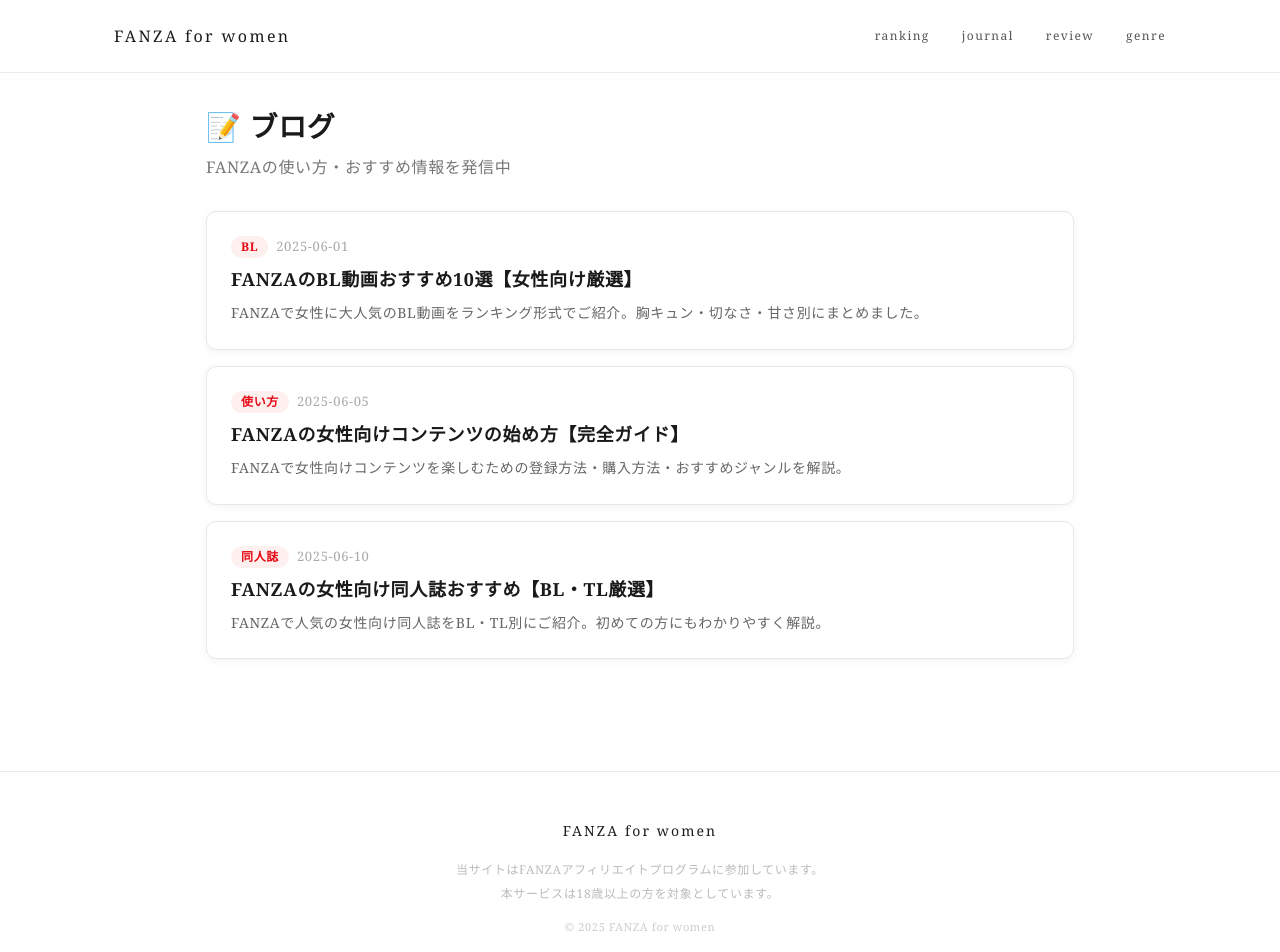
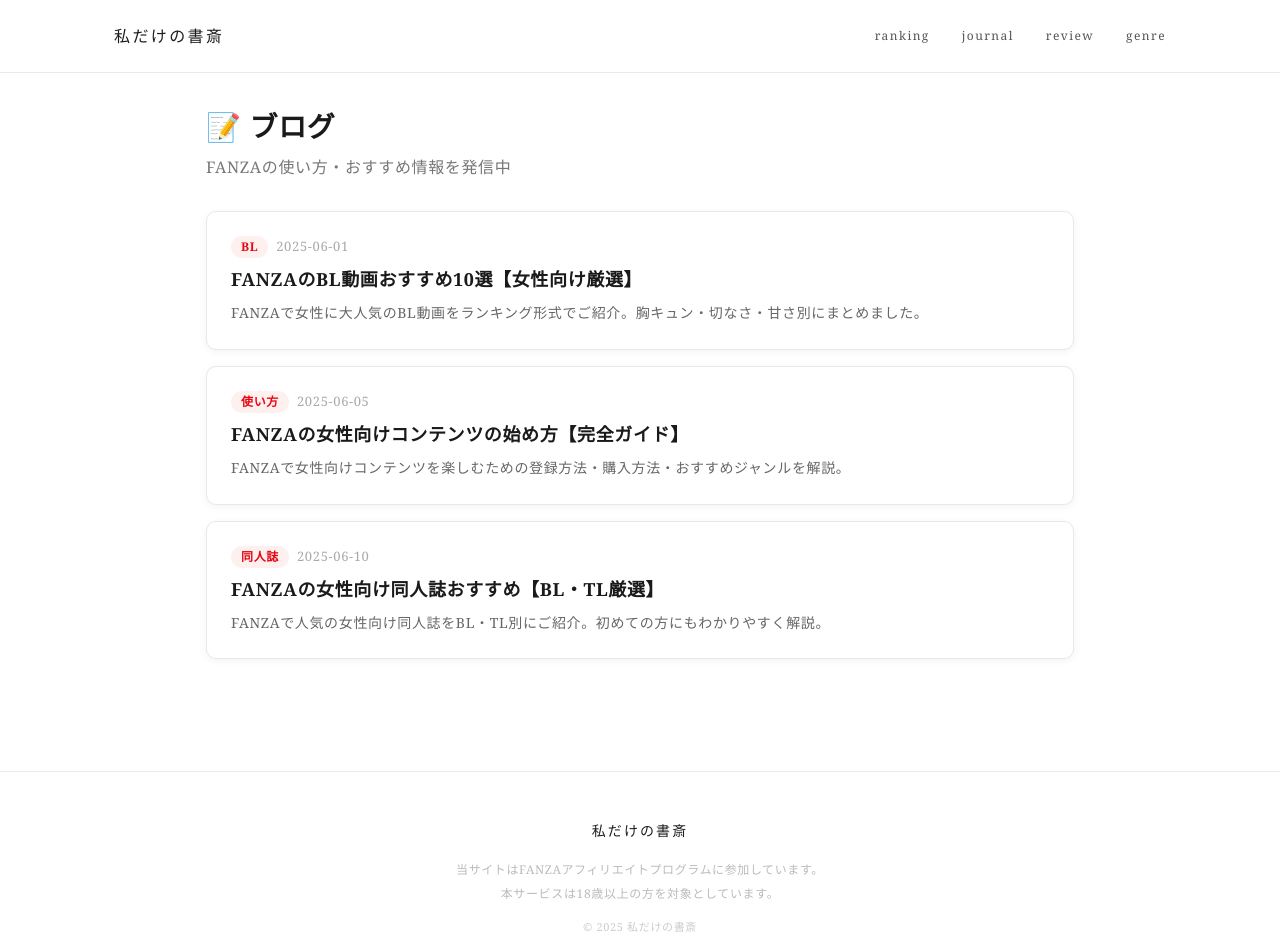
Before and after one commit to kyosukenishimura-creator/fanza-best-movies, a Next.js app: page /blog in a window 1280 px wide. Shown: the top 952 px of the page. Built offline with nearby package versions, Linux system fonts and the light colour scheme.

Commit message:
サイト名を「私だけの書斎」に変更

```diff
--- a/src/app/layout.tsx
+++ b/src/app/layout.tsx
@@ -4,8 +4,8 @@
 import Footer from "@/components/Footer";
 
 export const metadata: Metadata = {
-  title: "FANZA女性向けナビ | BL・乙女・同人おすすめランキング",
-  description: "FANZAの女性向けコンテンツをジャンル別にご紹介。BL・乙女ゲーム・女性向け同人の口コミ・ランキングを掲載。",
+  title: "私だけの書斎 | BL・乙女・女性向け同人おすすめ",
+  description: "女性のための大人コンテンツガイド。BL・乙女ゲーム・女性向け同人の口コミ・ランキングを掲載。",
 };
 
 export default function RootLayout({
--- a/src/app/page.tsx
+++ b/src/app/page.tsx
@@ -9,7 +9,7 @@
 
       {/* ヒーロー */}
       <section style={{ background: "#f5f0ee", padding: "96px 24px", textAlign: "center" }}>
-        <p style={{ color: "#b5838d", fontSize: 11, letterSpacing: "0.2em", marginBottom: 20 }}>FANZA for women</p>
+        <p style={{ color: "#b5838d", fontSize: 11, letterSpacing: "0.2em", marginBottom: 20 }}>私だけの書斎</p>
         <h1 style={{ fontSize: 28, fontWeight: "400", lineHeight: 1.9, color: "#1c1c1c", letterSpacing: "0.1em", marginBottom: 24, fontFamily: "Georgia, serif" }}>
           BL・乙女・女性向け同人を<br />もっと、自分らしく。
         </h1>
--- a/src/components/Footer.tsx
+++ b/src/components/Footer.tsx
@@ -2,10 +2,10 @@
   return (
     <footer style={{ borderTop: "1px solid #ebebeb", padding: "48px 24px", marginTop: 80 }}>
       <div style={{ maxWidth: 1100, margin: "0 auto", textAlign: "center" }}>
-        <p style={{ fontFamily: "Georgia, serif", fontSize: 14, letterSpacing: "0.15em", color: "#1c1c1c", marginBottom: 20 }}>FANZA for women</p>
+        <p style={{ fontFamily: "Georgia, serif", fontSize: 14, letterSpacing: "0.15em", color: "#1c1c1c", marginBottom: 20 }}>私だけの書斎</p>
         <p style={{ color: "#bbb", fontSize: 12, marginBottom: 6, letterSpacing: "0.05em" }}>当サイトはFANZAアフィリエイトプログラムに参加しています。</p>
         <p style={{ color: "#bbb", fontSize: 12, marginBottom: 6 }}>本サービスは18歳以上の方を対象としています。</p>
-        <p style={{ color: "#ccc", fontSize: 11, marginTop: 16 }}>© 2025 FANZA for women</p>
+        <p style={{ color: "#ccc", fontSize: 11, marginTop: 16 }}>© 2025 私だけの書斎</p>
       </div>
     </footer>
   );
--- a/src/components/Header.tsx
+++ b/src/components/Header.tsx
@@ -5,7 +5,7 @@
     <header style={{ background: "#fff", borderBottom: "1px solid #ebebeb" }}>
       <div style={{ maxWidth: 1100, margin: "0 auto", padding: "0 24px", display: "flex", alignItems: "center", justifyContent: "space-between", height: 72 }}>
         <Link href="/" style={{ textDecoration: "none" }}>
-          <span style={{ color: "#1c1c1c", fontWeight: "400", fontSize: 16, letterSpacing: "0.15em", fontFamily: "Georgia, serif" }}>FANZA for women</span>
+          <span style={{ color: "#1c1c1c", fontWeight: "400", fontSize: 16, letterSpacing: "0.15em", fontFamily: "Georgia, serif" }}>私だけの書斎</span>
         </Link>
         <nav style={{ display: "flex", gap: 32 }}>
           {[
```
